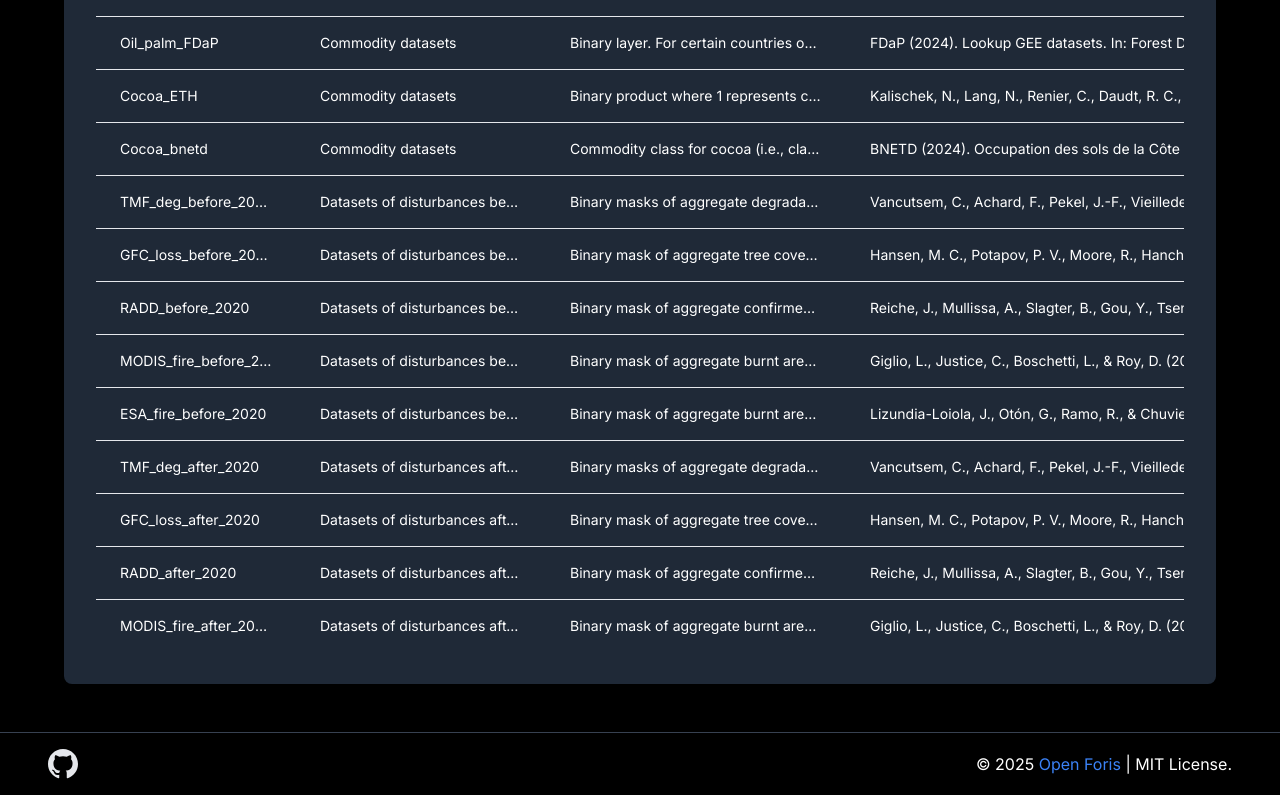
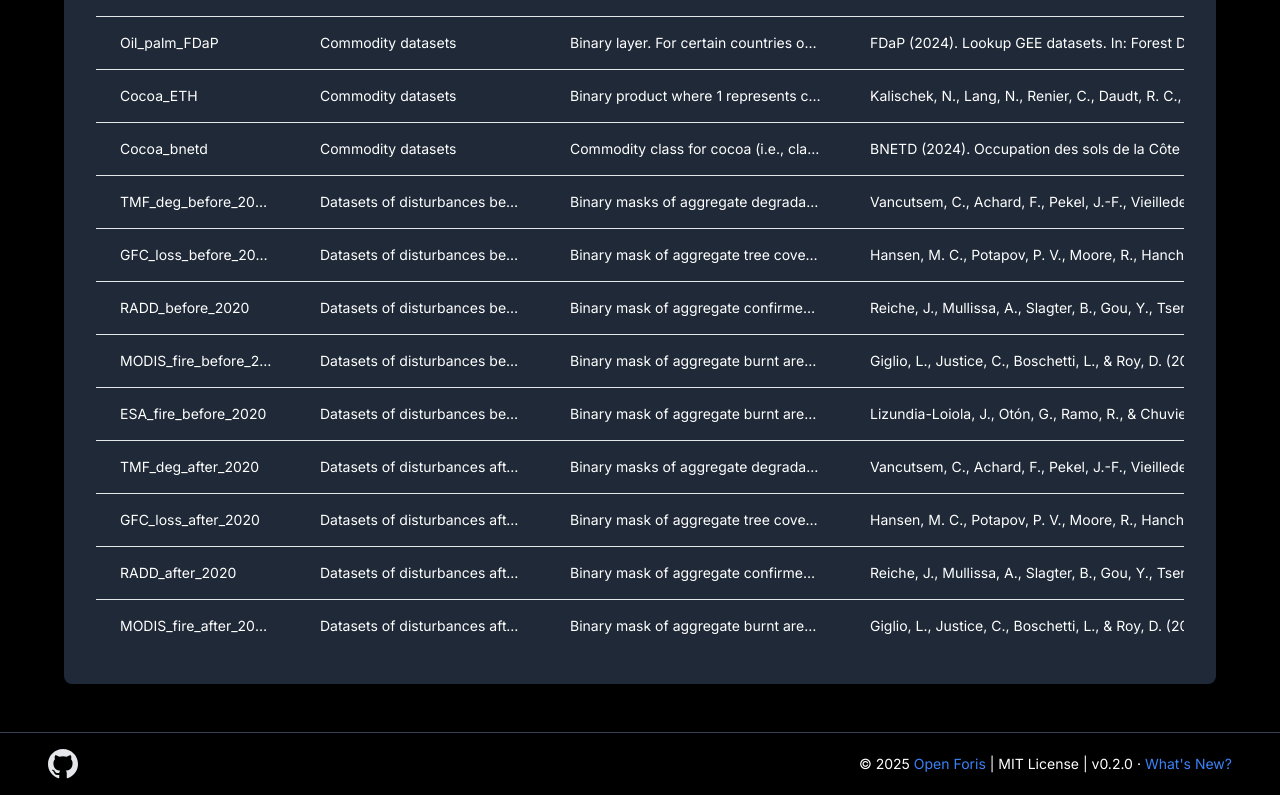
Before and after one commit to forestdatapartnership/whisp-app, a Next.js app: page /documentation/layers in a window 1280 px wide. Shown: the part 777-1572 px from the top of the page. Built offline with nearby package versions, Linux system fonts and the light colour scheme; no server answers.

Commit message:
feat: add app version display in footer and WhatsNewLink component #51

```diff
--- a/next.config.js
+++ b/next.config.js
@@ -19,6 +19,9 @@ const nextConfig = {
       },
     ];
   },
+  env: {
+    NEXT_PUBLIC_APP_VERSION: require('./package.json').version,
+  },
 };
 
 module.exports = nextConfig;
--- a/src/components/Footer.tsx
+++ b/src/components/Footer.tsx
@@ -1,7 +1,10 @@
 import Image from 'next/image';
 import Link from 'next/link';
+import { getAppVersion } from '@/lib/utils';
+import WhatsNewLink from './WhatsNewLink';
 
 const Footer: React.FC = () => {
+    const version = getAppVersion();
     return (
         <footer className="bg-transparent text-white mt-4 py-4 border-t border-gray-700 h-16 flex items-center">
             <div className="w-full flex justify-between items-center px-4 md:px-12">
@@ -10,10 +13,11 @@ const Footer: React.FC = () => {
                         <Image src="/github-logo.svg" alt="GitHub Logo" width={30} height={30} />
                     </Link>
                 </div>
-                <div>
+                <div className="text-sm">
                     © {new Date().getFullYear()}
                     <Link href="https://openforis.org" target="_blank" className="text-blue-500"> Open Foris </Link>
-                    |  MIT License.
+                    |  MIT License
+                    | v{version} · <WhatsNewLink version={version} />
                 </div>
             </div>
         </footer>
--- /dev/null
+++ b/src/components/WhatsNewLink.tsx
@@ -0,0 +1,52 @@
+'use client'
+
+import { useEffect, useState } from 'react'
+import Link from 'next/link'
+
+type Props = { version: string }
+
+export default function WhatsNewLink({ version }: Props) {
+  const milestonesUrl = 'https://github.com/forestdatapartnership/whisp-app/milestones'
+  const releaseUrl = `https://github.com/forestdatapartnership/whisp-app/releases/tag/v${version}`
+  const [href, setHref] = useState<string>(milestonesUrl)
+
+  useEffect(() => {
+    if (!version) return
+
+    const storageKey = `whisp-release-v${version}`
+    try {
+      const cached = typeof window !== 'undefined' ? window.sessionStorage.getItem(storageKey) : null
+      if (cached && /^https?:\/\//.test(cached)) {
+        setHref(cached)
+        return
+      }
+    } catch {}
+
+    // call api to check if release notes are available to avoid cors issues
+    const apiUrl = `https://api.github.com/repos/forestdatapartnership/whisp-app/releases/tags/v${version}`
+    let cancelled = false
+    fetch(apiUrl)
+      .then((res) => {
+        if (cancelled) return
+        if (res.ok) {
+          setHref(releaseUrl)
+          try { window.sessionStorage.setItem(storageKey, releaseUrl) } catch {}
+        } else {
+          setHref(milestonesUrl)
+          try { window.sessionStorage.setItem(storageKey, milestonesUrl) } catch {}
+        }
+      })
+      .catch(() => {
+        try { window.sessionStorage.setItem(storageKey, milestonesUrl) } catch {}
+      })
+    return () => {
+      cancelled = true
+    }
+  }, [version, releaseUrl])
+
+  return (
+    <Link href={href} target="_blank" className="text-blue-500">
+      What's New?
+    </Link>
+  )
+}
--- a/src/lib/utils.ts
+++ b/src/lib/utils.ts
@@ -41,3 +41,11 @@ export function hasCookie(name: string): boolean {
   }
   return false;
 }
+
+export function getAppVersion(): string {
+  if (typeof process !== 'undefined') {
+    const v = process.env.NEXT_PUBLIC_APP_VERSION
+    if (v && v.length > 0) return v
+  }
+  return '0.0.0'
+}
```
